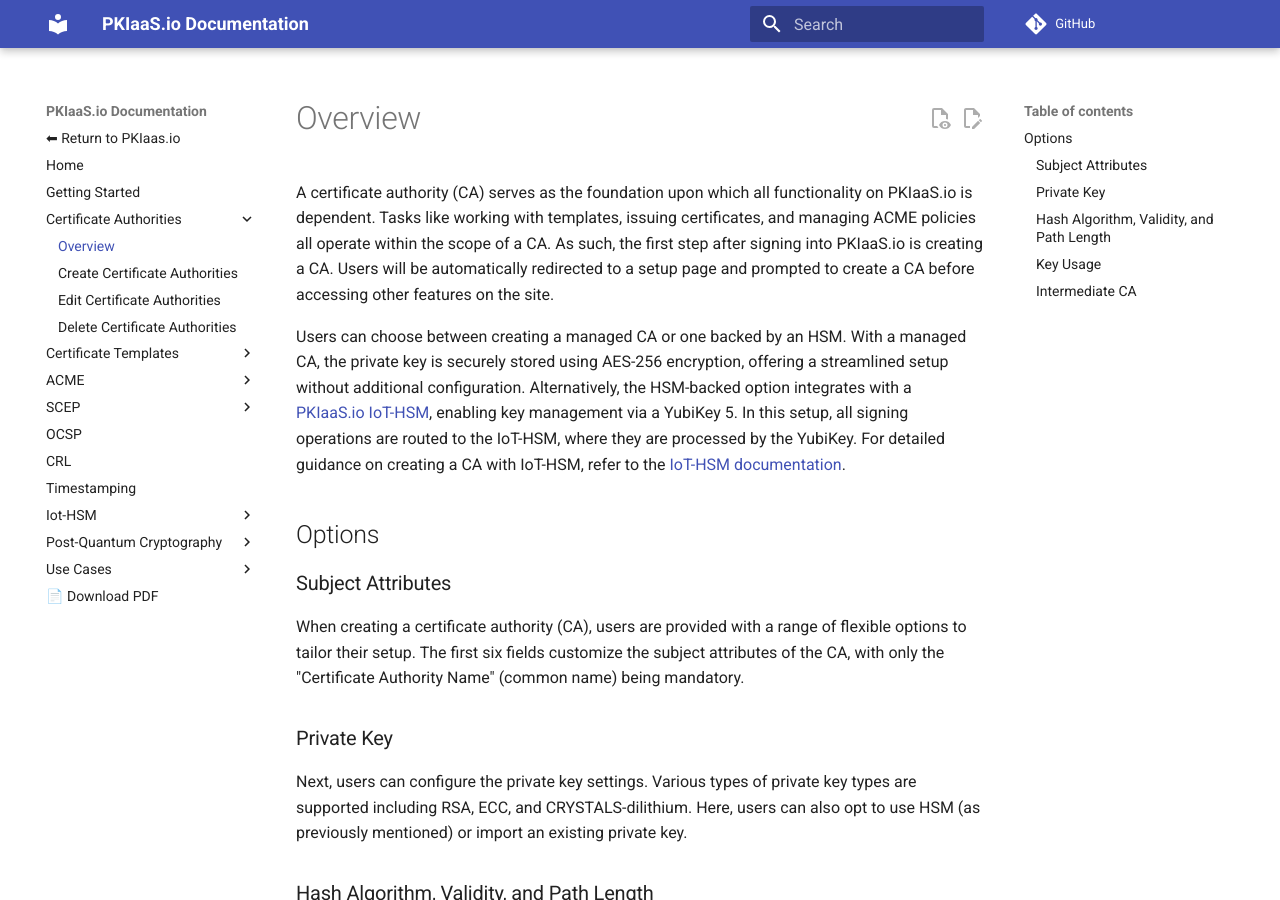
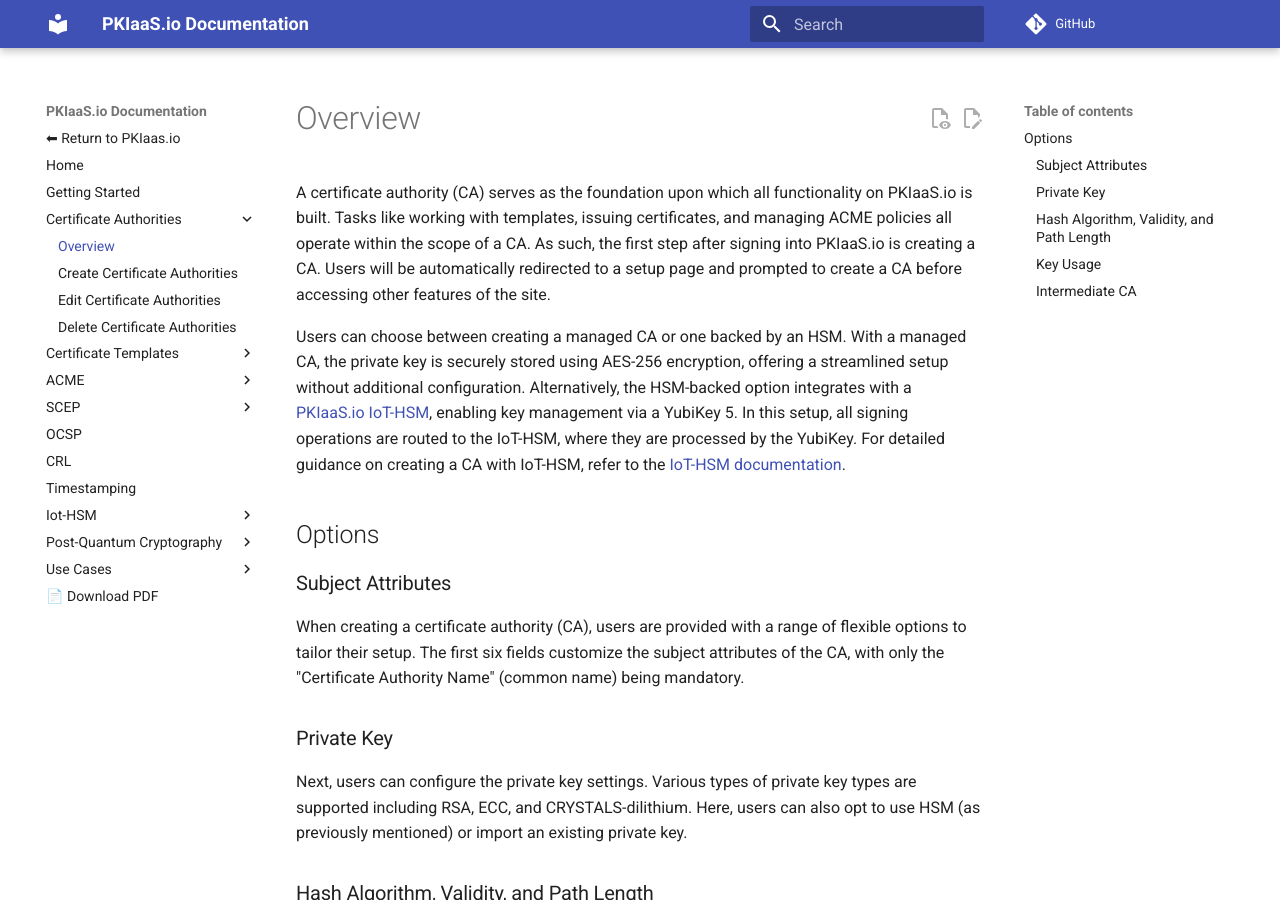
Before and after one commit to lspiehler/pkiaas-docs, an MkDocs documentation site: the page built from docs/certificate-authorities/overview.md, in a window 1280 px wide and 900 px high. Built offline with MkDocs 1.6.1 and Material for MkDocs 9.7.7, drawn with Linux system fonts in a browser that asks for light colours; comment, search, counter and statistics services are not loaded.

Commit message:
small updates

```diff
--- a/docs/certificate-authorities/overview.md
+++ b/docs/certificate-authorities/overview.md
@@ -1,5 +1,5 @@
 # Overview
-A certificate authority (CA) serves as the foundation upon which all functionality on PKIaaS.io is dependent. Tasks like working with templates, issuing certificates, and managing ACME policies all operate within the scope of a CA. As such, the first step after signing into PKIaaS.io is creating a CA. Users will be automatically redirected to a setup page and prompted to create a CA before accessing other features on the site.
+A certificate authority (CA) serves as the foundation upon which all functionality on PKIaaS.io is built. Tasks like working with templates, issuing certificates, and managing ACME policies all operate within the scope of a CA. As such, the first step after signing into PKIaaS.io is creating a CA. Users will be automatically redirected to a setup page and prompted to create a CA before accessing other features of the site.
 
 Users can choose between creating a managed CA or one backed by an HSM. With a managed CA, the private key is securely stored using AES-256 encryption, offering a streamlined setup without additional configuration. Alternatively, the HSM-backed option integrates with a [PKIaaS.io IoT-HSM](https://pkiaas.io/iot-hsm), enabling key management via a YubiKey 5. In this setup, all signing operations are routed to the IoT-HSM, where they are processed by the YubiKey. For detailed guidance on creating a CA with IoT-HSM, refer to the [IoT-HSM documentation](../iot-hsm/overview.md).
 
```
